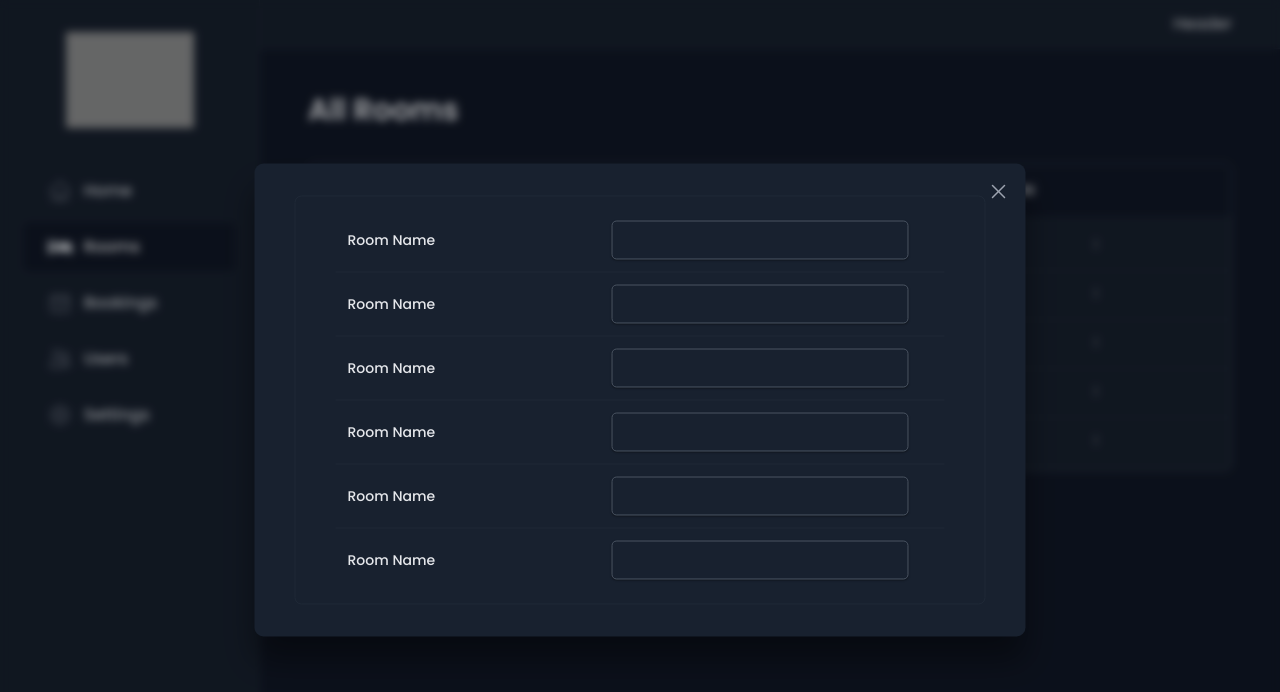
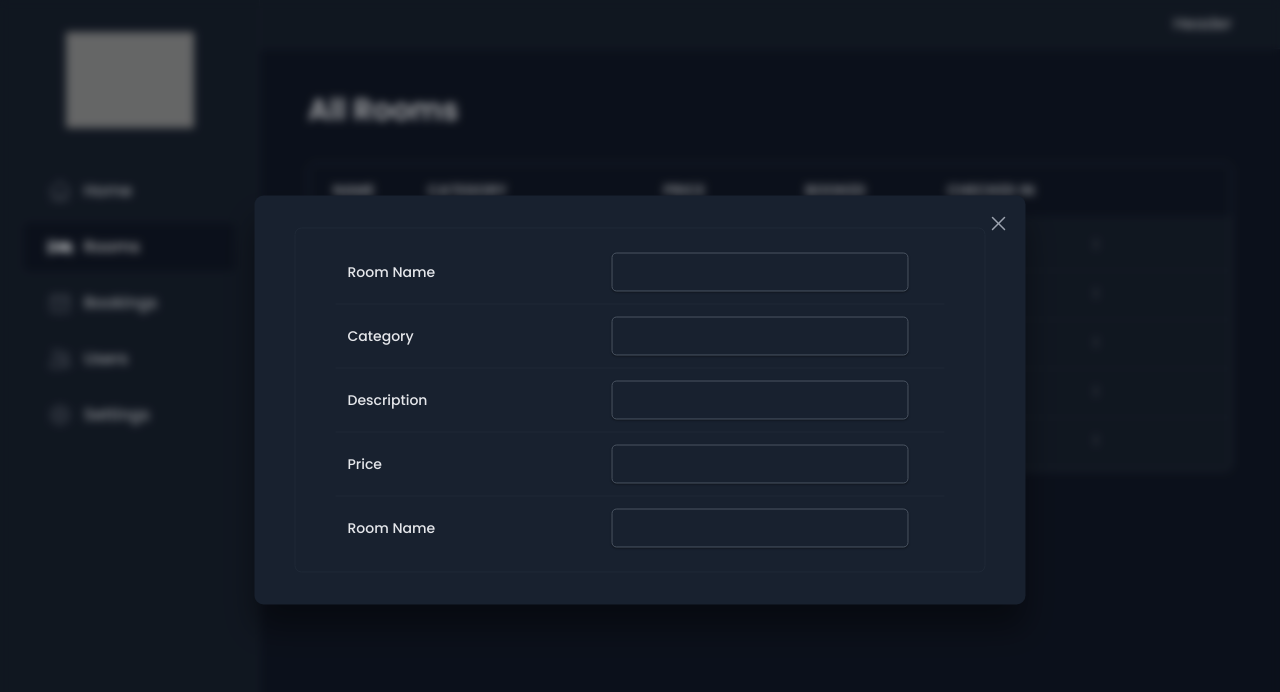
Before and after one commit to Onyeneke-AC/hotel-management-system, a React (Vite) app: page /rooms in a window 1280 px wide. Both pictures are taken after a click on the button "Add New Room". Shown: the top 692 px of the page. Built offline with nearby package versions, Linux system fonts and the light colour scheme; grey boxes are pictures that could not be loaded; a web font is replaced by a local one.

Commit message:
Labeling the input for the form

```diff
--- a/src/features/rooms/CreateRoomForm.jsx
+++ b/src/features/rooms/CreateRoomForm.jsx
@@ -9,20 +9,16 @@ function CreateRoomForm() {
         <Input type="text" id="name" />
       </FormRow>
 
-      <FormRow label="Room Name">
-        <Input type="text" id="name" />
+      <FormRow label="Category">
+        <Input type="text" id="category" />
       </FormRow>
 
-      <FormRow label="Room Name">
-        <Input type="text" id="name" />
+      <FormRow label="Description">
+        <Input type="text" id="description" />
       </FormRow>
 
-      <FormRow label="Room Name">
-        <Input type="text" id="name" />
-      </FormRow>
-
-      <FormRow label="Room Name">
-        <Input type="text" id="name" />
+      <FormRow label="Price">
+        <Input type="number" id="price" />
       </FormRow>
 
       <FormRow label="Room Name">
```
